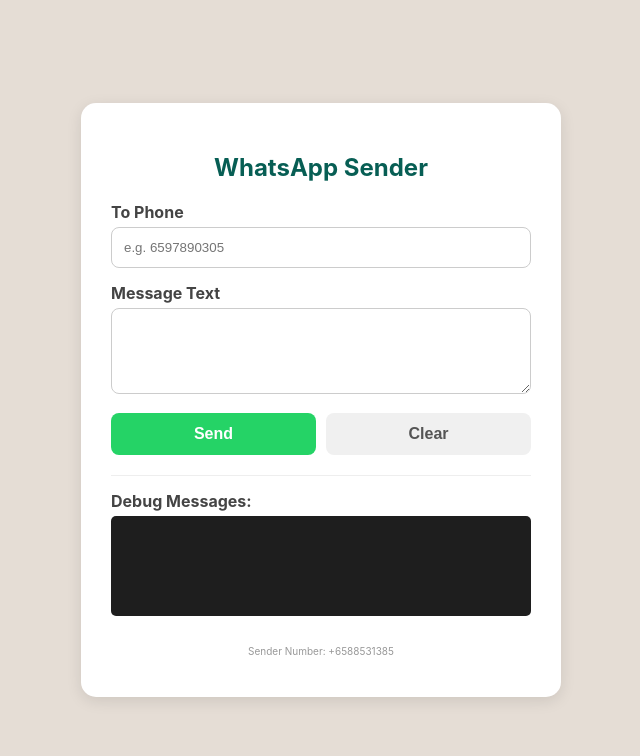
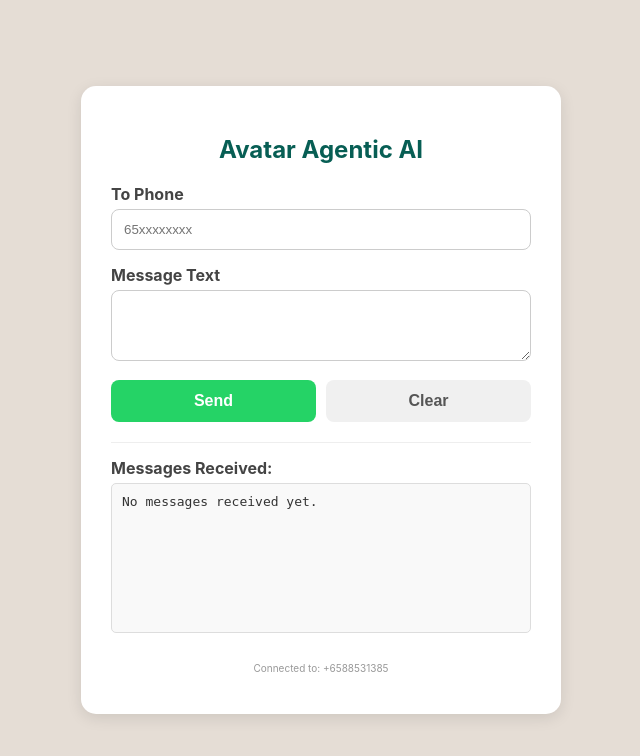
Before and after one commit to Krish1959/WhatsAPP, a FastAPI app: page / in a window 1280 px wide. Shown: the top 756 px of the page, without its empty margins (319-959 px from the left). Run offline with FastAPI, Linux system fonts and the light colour scheme.

Commit message:
Ver-3 (Receive Added)

```diff
--- a/templates/index.html
+++ b/templates/index.html
@@ -3,7 +3,7 @@
 <head>
     <meta charset="UTF-8">
     <meta name="viewport" content="width=device-width, initial-scale=1.0">
-    <title>WhatsApp Sender - Avatar Agentic AI</title>
+    <title>Avatar Agentic AI - Terminal</title>
     <style>
         body { font-family: -apple-system, sans-serif; display: flex; justify-content: center; align-items: center; min-height: 100vh; margin: 0; background: #e5ddd5; }
         .card { background: white; padding: 30px; border-radius: 15px; box-shadow: 0 4px 15px rgba(0,0,0,0.1); width: 100%; max-width: 420px; }
@@ -14,31 +14,28 @@
         button { flex: 1; padding: 12px; border: none; border-radius: 8px; cursor: pointer; font-size: 16px; font-weight: bold; }
         .btn-send { background: #25D366; color: white; }
         .btn-clear { background: #f0f0f0; color: #555; }
-        .debug-section { border-top: 1px solid #eee; padding-top: 15px; }
-        .debug-box { width: 100%; height: 100px; background: #1e1e1e; color: #00ff00; font-family: 'Courier New', monospace; font-size: 11px; padding: 10px; border-radius: 5px; border: none; resize: none; }
+        .received-section { border-top: 1px solid #eee; padding-top: 15px; }
+        .received-box { width: 100%; height: 150px; background: #f9f9f9; color: #333; font-family: monospace; font-size: 13px; padding: 10px; border-radius: 5px; border: 1px solid #ddd; resize: none; }
     </style>
 </head>
 <body>
     <div class="card">
-        <h2>WhatsApp Sender</h2>
+        <h2>Avatar Agentic AI</h2>
         <form action="/manual-send" method="post">
             <label>To Phone</label>
-            <input type="text" name="to_phone" value="{{ last_to or '' }}" placeholder="e.g. 6597890305" required>
-
+            <input type="text" name="to_phone" placeholder="65xxxxxxxx" required>
             <label>Message Text</label>
-            <textarea name="message" rows="4" required>{{ last_msg or '' }}</textarea>
-
+            <textarea name="message" rows="3" required></textarea>
             <div class="btn-group">
                 <button type="submit" class="btn-send">Send</button>
                 <button type="reset" class="btn-clear" onclick="window.location.href='/'">Clear</button>
             </div>
         </form>
-
-        <div class="debug-section">
-            <label>Debug Messages:</label>
-            <textarea class="debug-box" readonly>{{ debug_msg }}</textarea>
+        <div class="received-section">
+            <label>Messages Received:</label>
+            <textarea class="received-box" readonly>{{ received_content }}</textarea>
         </div>
-        <p style="text-align: center; font-size: 10px; color: #999;">Sender Number: {{ sender }}</p>
+        <p style="text-align: center; font-size: 10px; color: #999; margin-top: 10px;">Connected to: {{ sender }}</p>
     </div>
 </body>
 </html>
```
